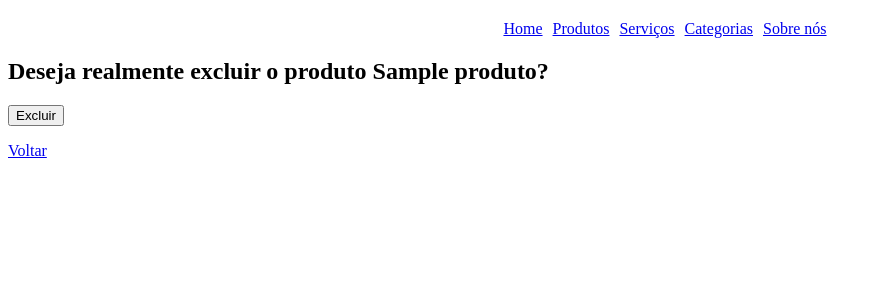
After one commit to AntLouiz/produtos_e_servicos_senac_2023, a Django app: page /produtos/1/excluir in a window 1280 px wide. The commit adds this page. Shown: the top 300 px of the page, without its empty margins (0-881 px from the left). Run offline with Django 4.2, Linux system fonts and the light colour scheme; tables that the repository leaves empty hold one stand-in row (values such as "Sample post").

Commit message:
Adiciona o fluxo de exclusão do produto

```diff
--- a/produtos/models.py
+++ b/produtos/models.py
@@ -4,3 +4,4 @@ class Produto(models.Model):
     nome = models.CharField(max_length=100)
     preco = models.FloatField(default=0)
     estoque = models.IntegerField(default=0)
+    excluido = models.BooleanField(default=False)
--- a/produtos/templates/detalhamento_produto.html
+++ b/produtos/templates/detalhamento_produto.html
@@ -4,6 +4,6 @@
 <div>
     <h3>Nome: {{ produto.nome }}</h3>
     <h3>Preço: {{ produto.preco }}</h3>
-    <a href="#">Excluir produto</a>
+    <a href="{{ produto.id }}/excluir">Excluir produto</a>
 </div>
 {% endblock %}
--- /dev/null
+++ b/produtos/templates/excluir_produto.html
@@ -0,0 +1,12 @@
+{% extends 'templates/base.html' %}
+
+{% block conteudo %}
+<div>
+    <h2>Deseja realmente excluir o produto {{ produto.nome }}?</h2>
+    <form action="excluir" method="post">
+        {% csrf_token %}
+        <input type="submit" value="Excluir" />
+    </form>
+    <a href="/produtos/{{ produto.id }}">Voltar</a>
+</div>
+{% endblock %}
--- a/produtos/urls.py
+++ b/produtos/urls.py
@@ -1,8 +1,9 @@
 from django.urls import path
-from .views import listagem_produtos, detalhamento_produto, cadastro_produto
+from .views import listagem_produtos, detalhamento_produto, cadastro_produto, excluir_produto
 
 urlpatterns = [
     path('', listagem_produtos),
     path('<int:id>', detalhamento_produto),
-    path('cadastrar', cadastro_produto)
+    path('cadastrar', cadastro_produto),
+    path('<int:id>/excluir', excluir_produto)
 ]
--- a/produtos/views.py
+++ b/produtos/views.py
@@ -4,7 +4,7 @@ from produtos.models import Produto
 from produtos.forms import ProdutoModelForm
 
 def listagem_produtos(request):
-    produtos = Produto.objects.all() # <----- Utiliza o ORM do Django
+    produtos = Produto.objects.filter(excluido=False)
     produtos_dos_vendedores = [{
         'vendedor': {'nome': 'John Doe'},
         'produtos': produtos
@@ -32,3 +32,16 @@ def cadastro_produto(request):
         'form': form
     }
     return render(request, 'templates/cadastrar_produto.html', context)
+
+
+def excluir_produto(request, id):
+    produto = get_object_or_404(Produto, pk=id)
+    if request.method == 'POST':
+        produto.excluido = True
+        produto.save()
+        return HttpResponseRedirect('/produtos/')
+
+    context = {
+        'produto': produto
+    }
+    return render(request, 'templates/excluir_produto.html', context)
```
Also changed, not shown: produtos/migrations/0003_produto_excluido.py (added).
